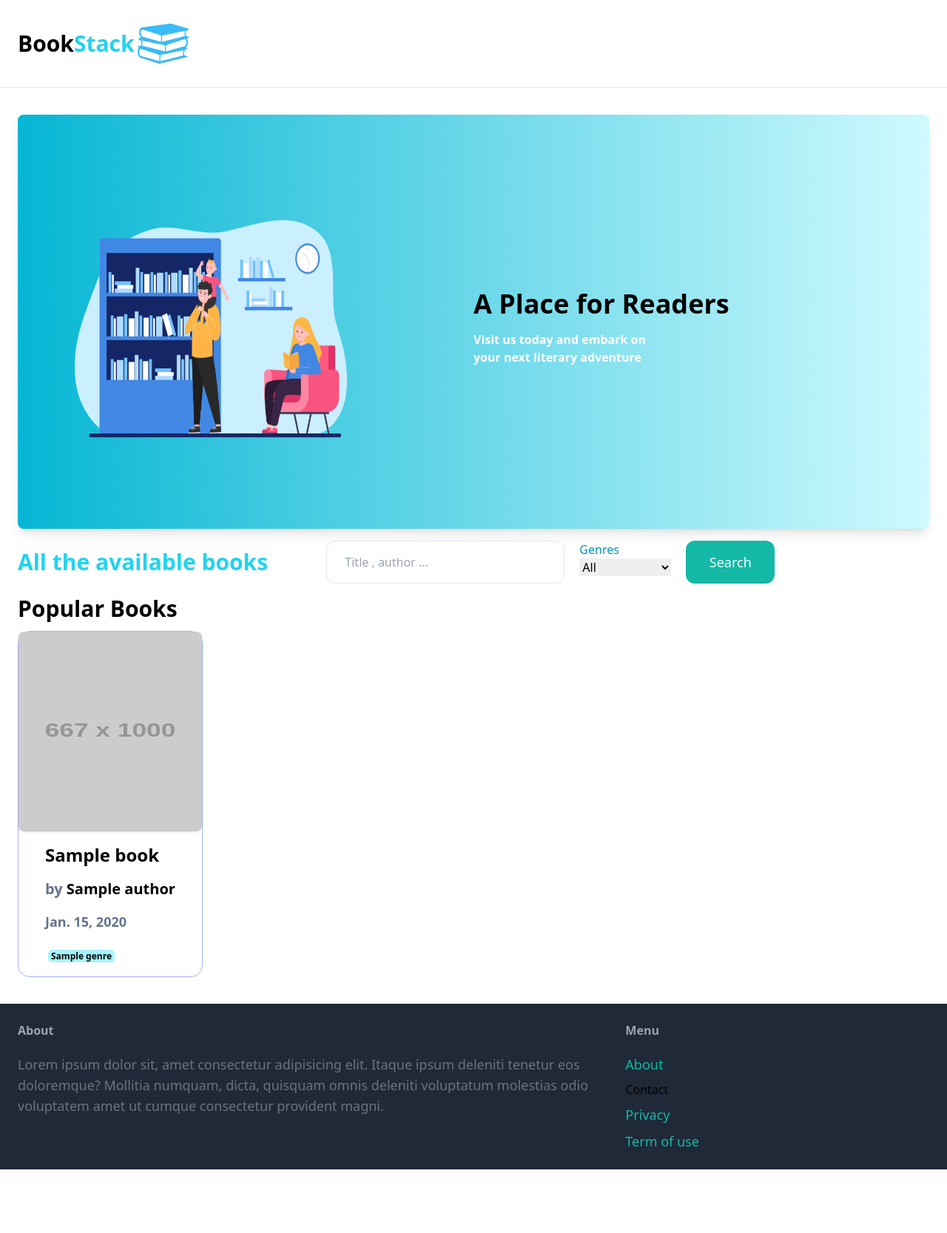
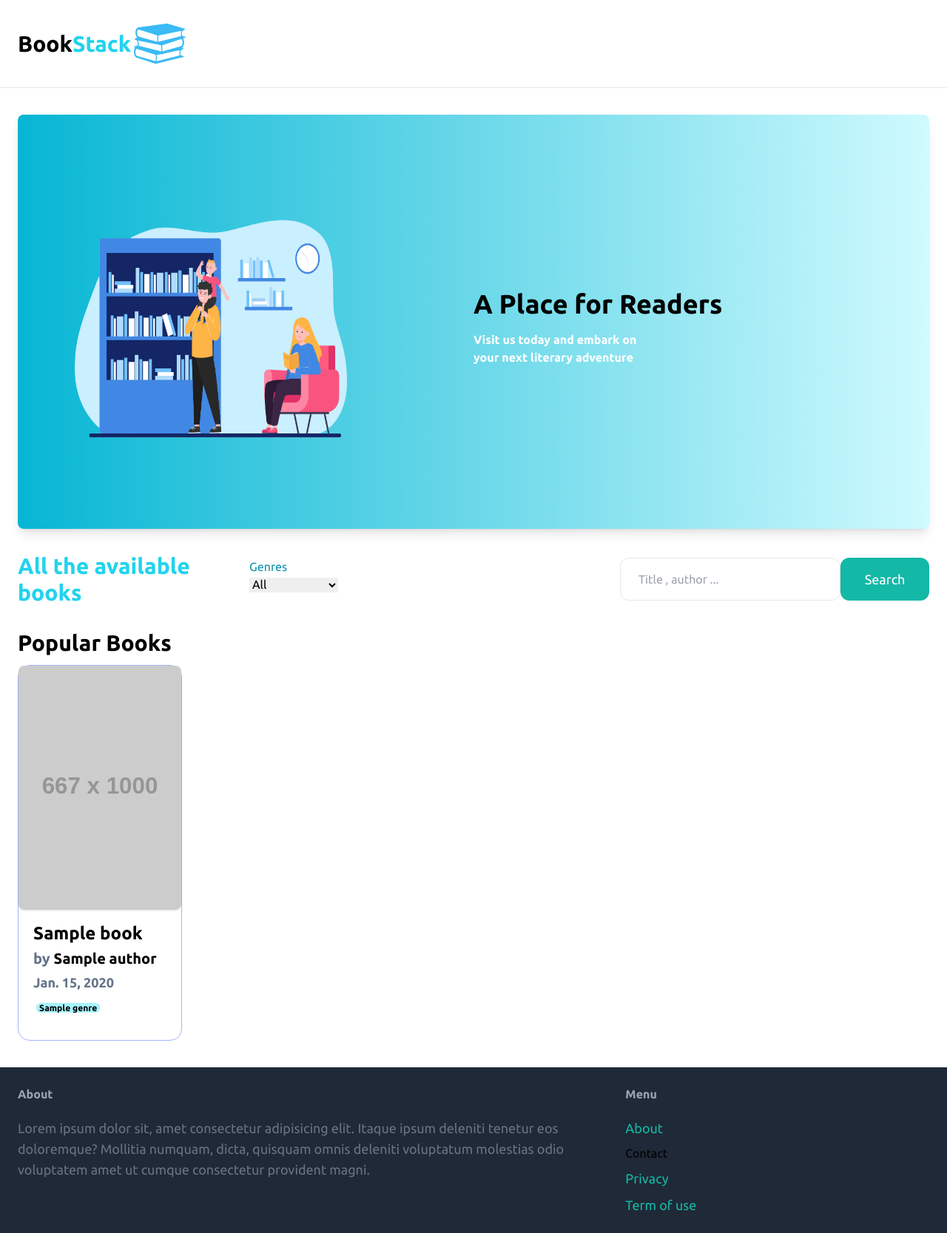
Before and after one commit to KaungMinSett/library_management, a Django app: page / in a window 1280 px wide. Shown: the whole page at 74% size. Before the commit the page ends 1581 px from the top, so only its background shows below. Run offline with Django 5.2, Linux system fonts and the light colour scheme; tables that the repository leaves empty hold one stand-in row (values such as "Sample post"); grey boxes labelled with a size stand in for pictures from a placeholder-image service; some libraries are stand-ins or nearby versions.

Commit message:
genre position changed,card style changed

```diff
--- a/library/templates/base.html
+++ b/library/templates/base.html
@@ -6,7 +6,13 @@
     <meta name="viewport" content="width=device-width, initial-scale=1.0">
     <script src="https://cdn.tailwindcss.com"></script>
     <title>{% block title %}{% endblock %} | BookStack</title>
+    <link rel="preconnect" href="https://fonts.googleapis.com">
+    <link rel="preconnect" href="https://fonts.gstatic.com" crossorigin>
+    <link href="https://fonts.googleapis.com/css2?family=Ubuntu:ital,wght@0,300;0,400;0,500;0,700;1,300;1,400;1,500;1,700&display=swap" rel="stylesheet">
     <style>
+        * {
+            font-family: "Ubuntu", sans-serif;
+        }
         /* Custom CSS for the animation */
         @keyframes grow {
             0% {
--- a/library/templates/books.html
+++ b/library/templates/books.html
@@ -16,14 +16,13 @@
   </div>
  </div>
 </div>
-<div class='grid grid-cols-6 gap-5 mt-4 items-center'>
+<div class='grid grid-cols-8 gap-5 my-8 items-center'>
   <div class='col-span-2 flex justify-items-center items-center'>
     <span class='text-cyan-400 text-3xl font-bold'>All the available books  </span>
   </div>
-  <div class='col-span-3'>
-    <form method="GET" action="{% url 'library:search' 1 %}" class='flex gap-5'>
-      <input name='query' class="flex-1 px-6 py-4 border rounded-xl" type='text' value="{{ query }}" placeholder="Title , author ..." />
-      <div>
+  <div class='col-span-6'>
+    <form method="GET" action="{% url 'library:search' 1 %}" class='flex'>
+      <div class='flex-1'>
         <h5 class='text-cyan-600'>Genres</h5>
           <select name="genre">
               <option value="">All</option>
@@ -31,8 +30,12 @@
                   <option value="{{ genre.id }}">{{ genre.name }}</option>
               {% endfor %}
           </select>
-        </div>
-      <button type='submit' class='py-3 px-6  text-lg text-white bg-teal-500 hover:bg-teal-700 rounded-xl h[100%] w-[120px]'> Search </button>
+      </div>
+      <div class='flex-1 flex justify-end'>
+      <input name='query' class="flex-2 px-6 py-4 border rounded-xl justify-self-end" type='text' value="{{ query }}" placeholder="Title , author ..." />
+
+      <button type='submit' class='py-3 px-6  text-lg text-white bg-teal-500 hover:bg-teal-700 rounded-xl h[100%] w-[120px] justify-self-end'> Search </button>
+      </div>
     </form>
   </div>
 </div>
@@ -49,13 +52,13 @@
 {% for book in popular_books %}
 <a class="min-w-[60vw] sm:min-w-[30vw] md:min-w-[26vw] lg:min-w-[16vw] border border-indigo-300 rounded-2xl hover:shadow-xl hover:shadow-indigo-80 flex flex-col items-start appear-animate"
     href={%url 'library:book_detail' book.id %}>
-    <img src={{'https://fakeimg.pl/667x1000/cc6600'}} class="shadow rounded-lg overflow-hidden  w-full max-h-[270px]" >
-    <div class="my-4 mx-4 ">
+    <img src={{'https://fakeimg.pl/667x1000/cc6600'}} class="shadow rounded-lg overflow-hidden  w-full max-h-[330px]" >
+    <div class="my-4">
         <div class='mx-5 '>
-          <h1 class='mb-4 text-2xl font-bold'>{{book.title}}</h1>
-          <h3 class='mb-4 text-xl text-slate-500 font-semibold'>by <span class='text-black'>{{book.author.name}}</span> </h3>
-          <h4 class='mb-4 text-lg text-slate-500 font-semibold'>{{book.publication_date}}</h4>
-          <h4 class="font-bold text-xl">
+          <h1 class='mb-1 text-2xl font-bold'>{{book.title}}</h1>
+          <h3 class='mb-1 text-xl text-slate-500 font-semibold'>by <span class='text-black'>{{book.author.name}}</span> </h3>
+          <h4 class='mb-1 text-lg text-slate-500 font-semibold'>{{book.publication_date}}</h4>
+          <h4 class="mb-4 font-bold text-xl">
 
                   {% for genre in book.genre.all %}
                       <span class="text-sky bg-cyan-200 rounded-md text-xs px-1 mx-1">
@@ -159,12 +162,12 @@
 {% for book in mystery_thriller %}
 <a class="min-w-[60vw] sm:min-w-[30vw] md:min-w-[26vw] lg:min-w-[16vw] border border-indigo-300 rounded-2xl hover:shadow-xl hover:shadow-indigo-80 flex flex-col items-start"
     href={%url 'library:book_detail' book.id %}>
-    <img src={{'https://fakeimg.pl/667x1000/cc6600'}} class="shadow rounded-lg overflow-hidden  w-full max-h-[270px]" >
+    <img src={{'https://fakeimg.pl/667x1000/cc6600'}} class="shadow rounded-lg overflow-hidden  w-full max-h-[400px]" >
     <div class="my-4 mx-4 ">
         <div class='mx-5 '>
-          <h1 class='mb-4 text-2xl font-bold'>{{book.title}}</h1>
-          <h3 class='mb-4 text-xl text-slate-500 font-semibold'>by <span class='text-black'>{{book.author.name}}</span> </h3>
-          <h4 class='mb-4 text-lg text-slate-500 font-semibold'>{{book.publication_date}}</h4>
+          <h1 class='mb-2 text-2xl font-bold'>{{book.title}}</h1>
+          <h3 class='mb-2 text-xl text-slate-500 font-semibold'>by <span class='text-black'>{{book.author.name}}</span> </h3>
+          <h4 class='mb-2 text-lg text-slate-500 font-semibold'>{{book.publication_date}}</h4>
           <h4 class="font-bold text-xl">
 
                   {% for genre in book.genre.all %}
--- a/library/views.py
+++ b/library/views.py
@@ -18,7 +18,7 @@
     book = Book.objects.get(id=pk)
     unreturned_count = Record.objects.filter(book=pk,returned=False).count()
     book.stock = book.count-unreturned_count
-    return render(request, 'book_detail.html', {'book': book,"colors":['amber','sky','cyan','yellow','green'],
+    return render(request, 'book_detail.html', {'book': book,
 })
 
 def search(request,pg_no):
--- a/library_db/settings.py
+++ b/library_db/settings.py
@@ -40,6 +40,7 @@
     'django.contrib.sessions',
     'django.contrib.messages',
     'django.contrib.staticfiles',
+    'django_cleanup.apps.CleanupConfig',
 ]
 
 MIDDLEWARE = [
```
